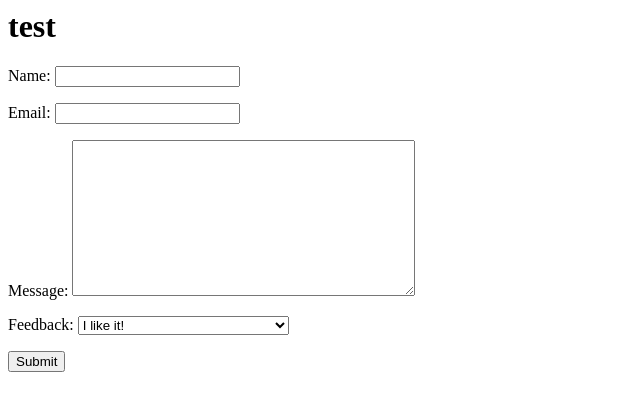
After one commit to hnhtran/TranHuynhPortfolio, a Django app: template main_app/templates/test.html in a window 1280 px wide. The commit adds this page. Shown: the top 411 px of the page, without its empty margins (0-640 px from the left). Run offline with Django 4.2, Linux system fonts and the light colour scheme; the template is opened without the code that fills it: values that come from a table or form of the project are taken from there, others are empty.

Commit message:
test include template

```diff
--- /dev/null
+++ b/main_app/templates/test.html
@@ -0,0 +1,8 @@
+<h1>test</h1>
+<div class="col s6">
+    <form action="{% url 'add_feedback' %}" method="POST" class="feedbackForm">
+        {% csrf_token %}
+        {{ feedback_form.as_p }}
+        <button type="submit" class="btn waves-effect waves-light">Submit</button>
+    </form>
+</div>
--- a/main_app/views.py
+++ b/main_app/views.py
@@ -12,8 +12,10 @@ def home(request):
 
 def about(request):
     # return HttpResponse("This is the about page. I am a software engineer.")
+    feedbacks = Feedback.objects.all()
     return render(request, 'about.html', {
-        'feedback_form': feedback_form
+        'feedback_form': feedback_form,
+        'feedbacks': feedbacks
     })
 
 def projects(request):
```
Also changed, not shown: main_app/templates/about.html (+6 -2 lines).
